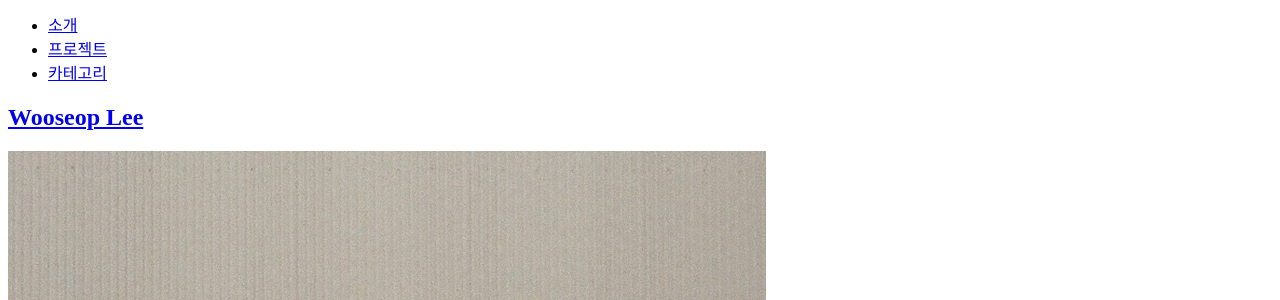
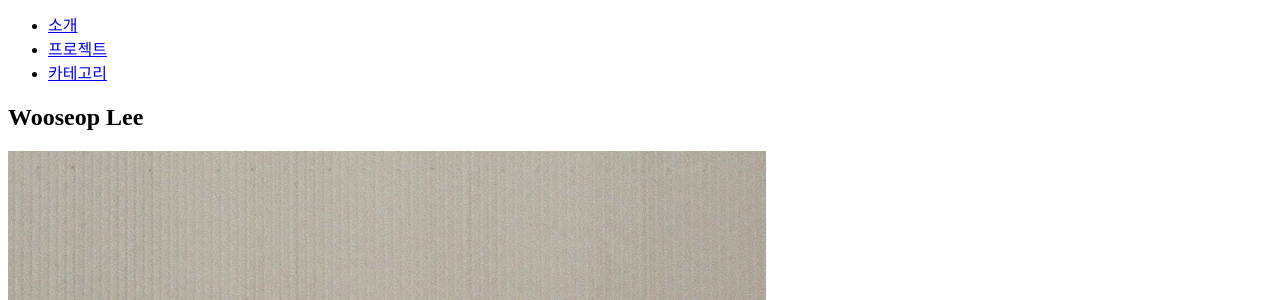
Before and after one commit to wooings/wooings.github.io, a Jekyll site: the page built from _pages/about.md, in a window 1280 px wide. Shown: the part 949-1249 px from the top of the page. Built offline with Jekyll 4.4.1, drawn with Linux system fonts in a browser that asks for light colours; cached includes are drawn as plain includes.

Commit message:
Update single.html

```diff
--- a/_layouts/single.html
+++ b/_layouts/single.html
@@ -17,33 +17,49 @@
 <div id="main" role="main">
   {% include sidebar.html %}
 
-  <article class="page h-entry" itemscope itemtype="https://schema.org/CreativeWork">
+  <article class="page" itemscope itemtype="https://schema.org/CreativeWork">
     {% if page.title %}<meta itemprop="headline" content="{{ page.title | markdownify | strip_html | strip_newlines | escape_once }}">{% endif %}
     {% if page.excerpt %}<meta itemprop="description" content="{{ page.excerpt | markdownify | strip_html | strip_newlines | escape_once }}">{% endif %}
-    {% if page.date %}<meta itemprop="datePublished" content="{{ page.date | date_to_xmlschema }}">{% endif %}
-    {% if page.last_modified_at %}<meta itemprop="dateModified" content="{{ page.last_modified_at | date_to_xmlschema }}">{% endif %}
+    {% if page.date %}<meta itemprop="datePublished" content="{{ page.date | date: "%B %d, %Y" }}">{% endif %}
+    {% if page.last_modified_at %}<meta itemprop="dateModified" content="{{ page.last_modified_at | date: "%B %d, %Y" }}">{% endif %}
 
     <div class="page__inner-wrap">
       {% unless page.header.overlay_color or page.header.overlay_image %}
         <header>
-          {% if page.title %}<h1 id="page-title" class="page__title p-name" itemprop="headline">
-            <a href="{{ page.url | absolute_url }}" class="u-url" itemprop="url">{{ page.title | markdownify | remove: "<p>" | remove: "</p>" }}</a>
-          </h1>{% endif %}
-          {% include page__meta.html %}
+          {% if page.title %}<h1 id="page-title" class="page__title" itemprop="headline">{{ page.title | markdownify | remove: "<p>" | remove: "</p>" }}</h1>{% endif %}
+          {% if page.read_time %}
+<!--
+            <p class="page__meta"><i class="far fa-clock" aria-hidden="true"></i> {% include read-time.html %}</p>
+            devinlife comments :
+                싱글 페이지(포스트)에 제목 밑에 Updated 시간 표기
+                기존에는 read_time이 표기. read_time -> date 변경
+-->
+            <p class="page__date"><i class="fas fa-fw fa-calendar-alt" aria-hidden="true"></i> {{ site.data.ui-text[site.locale].date_label | default: "Updated:" }} <time datetime="{{ page.date | date_to_xmlschema }}">{{ page.date | date: "%B %d, %Y" }}</time></p>
+          {% endif %}
         </header>
       {% endunless %}
 
-      <section class="page__content e-content" itemprop="text">
+      <section class="page__content" itemprop="text">
         {% if page.toc %}
           <aside class="sidebar__right {% if page.toc_sticky %}sticky{% endif %}">
             <nav class="toc">
-              <header><h4 class="nav__title"><i class="fas fa-{{ page.toc_icon | default: 'file-alt' }}"></i> {{ page.toc_label | default: site.data.ui-text[site.locale].toc_label | default: "On this page" }}</h4></header>
-              {% include toc.html sanitize=true html=content h_min=1 h_max=6 class="toc__menu" skip_no_ids=true %}
+              <header><h4 class="nav__title"><i class="fas fa-{{ page.toc_icon | default: 'file-alt' }}"></i> {{ page.toc_label | default: site.data.ui-text[site.locale].toc_label }}</h4></header>
+              {% include toc.html sanitize=true html=content h_min=1 h_max=6 class="toc__menu" %}
             </nav>
           </aside>
         {% endif %}
         {{ content }}
         {% if page.link %}<div><a href="{{ page.link }}" class="btn btn--primary">{{ site.data.ui-text[site.locale].ext_link_label | default: "Direct Link" }}</a></div>{% endif %}
+        <script async src="https://pagead2.googlesyndication.com/pagead/js/adsbygoogle.js"></script>
+        <div align="center" style="margin: 1em 0;">
+        <ins class="adsbygoogle"
+            style="display:block; border-bottom: initial;"
+            data-ad-client="ca-pub-5335857822459003"
+            data-ad-format="auto"></ins>
+        </div>
+        <script>
+        (adsbygoogle = window.adsbygoogle || []).push({});
+        </script>
       </section>
 
       <footer class="page__meta">
@@ -51,7 +67,11 @@
           <h4 class="page__meta-title">{{ site.data.ui-text[site.locale].meta_label }}</h4>
         {% endif %}
         {% include page__taxonomy.html %}
-        {% include page__date.html %}
+        {% if page.last_modified_at %}
+          <p class="page__date"><strong><i class="fas fa-fw fa-calendar-alt" aria-hidden="true"></i> {{ site.data.ui-text[site.locale].date_label | default: "Updated:" }}</strong> <time datetime="{{ page.last_modified_at | date: "%Y-%m-%d" }}">{{ page.last_modified_at | date: "%B %d, %Y" }}</time></p>
+        {% elsif page.date %}
+          <p class="page__date"><strong><i class="fas fa-fw fa-calendar-alt" aria-hidden="true"></i> {{ site.data.ui-text[site.locale].date_label | default: "Updated:" }}</strong> <time datetime="{{ page.date | date_to_xmlschema }}">{{ page.date | date: "%B %d, %Y" }}</time></p>
+        {% endif %}
       </footer>
 
       {% if page.share %}{% include social-share.html %}{% endif %}
@@ -67,7 +87,7 @@
   {% comment %}<!-- only show related on a post page when `related: true` -->{% endcomment %}
   {% if page.id and page.related and site.related_posts.size > 0 %}
     <div class="page__related">
-      <h2 class="page__related-title">{{ site.data.ui-text[site.locale].related_label | default: "You May Also Enjoy" }}</h2>
+      <h4 class="page__related-title">{{ site.data.ui-text[site.locale].related_label | default: "You May Also Enjoy" }}</h4>
       <div class="grid__wrapper">
         {% for post in site.related_posts limit:4 %}
           {% include archive-single.html type="grid" %}
@@ -77,7 +97,7 @@
   {% comment %}<!-- otherwise show recent posts if no related when `related: true` -->{% endcomment %}
   {% elsif page.id and page.related %}
     <div class="page__related">
-      <h2 class="page__related-title">{{ site.data.ui-text[site.locale].related_label | default: "You May Also Enjoy" }}</h2>
+      <h4 class="page__related-title">{{ site.data.ui-text[site.locale].related_label | default: "You May Also Enjoy" }}</h4>
       <div class="grid__wrapper">
         {% for post in site.posts limit:4 %}
           {% if post.id == page.id %}
```
